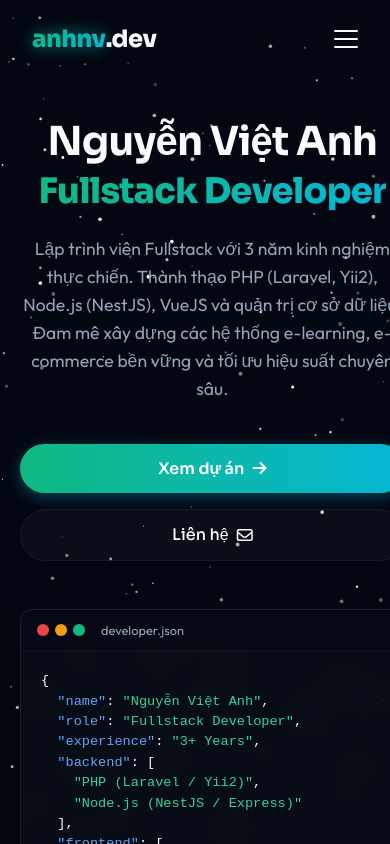
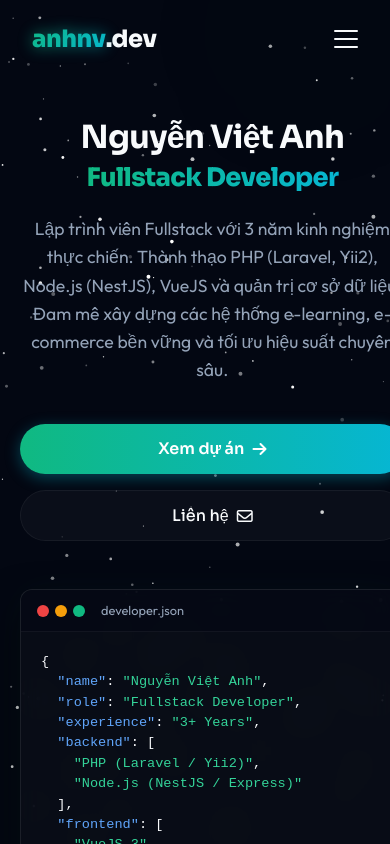
Before and after one commit to nguyenvietanh1409/portfolio, a Vue app: page / in a window 390 px wide. Shown: the top 844 px of the page. Built offline with nearby package versions, Linux system fonts and the light colour scheme.

Commit message:
style: reduce hero title font size on mobile to prevent overflow

```diff
--- a/src/views/HomeSection.vue
+++ b/src/views/HomeSection.vue
@@ -304,6 +304,14 @@ const scrollToSection = (e, id) => {
     align-items: center;
   }
 
+  .hero-title {
+    font-size: 2.8rem;
+  }
+
+  .hero-title .role {
+    font-size: 2.4rem;
+  }
+
   .hero-visual {
     order: 1; /* Puts code mockup below the text */
   }
@@ -326,15 +334,23 @@ const scrollToSection = (e, id) => {
   .hero-section {
     padding-top: 120px !important;
   }
+
+  .hero-title {
+    font-size: 2.4rem;
+  }
+
+  .hero-title .role {
+    font-size: 2rem;
+  }
 }
 
 @media (max-width: 576px) {
   .hero-title {
-    font-size: 2.5rem;
+    font-size: 2rem;
   }
 
   .hero-title .role {
-    font-size: 2.2rem;
+    font-size: 1.6rem;
   }
 
   .hero-cta {
```
